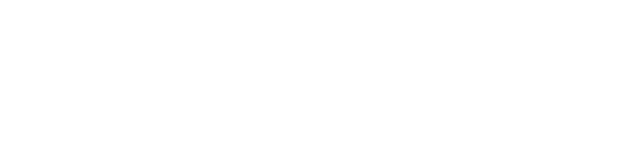
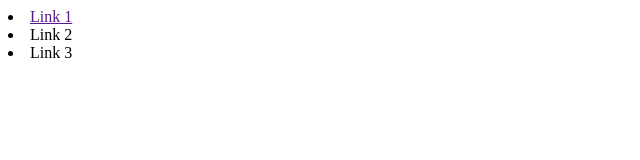
Before and after one commit to deuteryt/dit, a plain HTML site: page src/index.html in a window 1280 px wide. Shown: the whole page, without its empty margins (0-640 px from the left). Drawn offline with Linux system fonts and the light colour scheme.

Commit message:
add navigation

```diff
--- a/src/index.html
+++ b/src/index.html
@@ -6,6 +6,11 @@
     <title>Document</title>
 </head>
 <body>
+    <nav>
+        <li><a href="">Link 1</a></li>
+        <li><a href=""></a>Link 2</li>
+        <li><a href=""></a>Link 3</li>
+    </nav>
 
 </body>
 </html>
```
